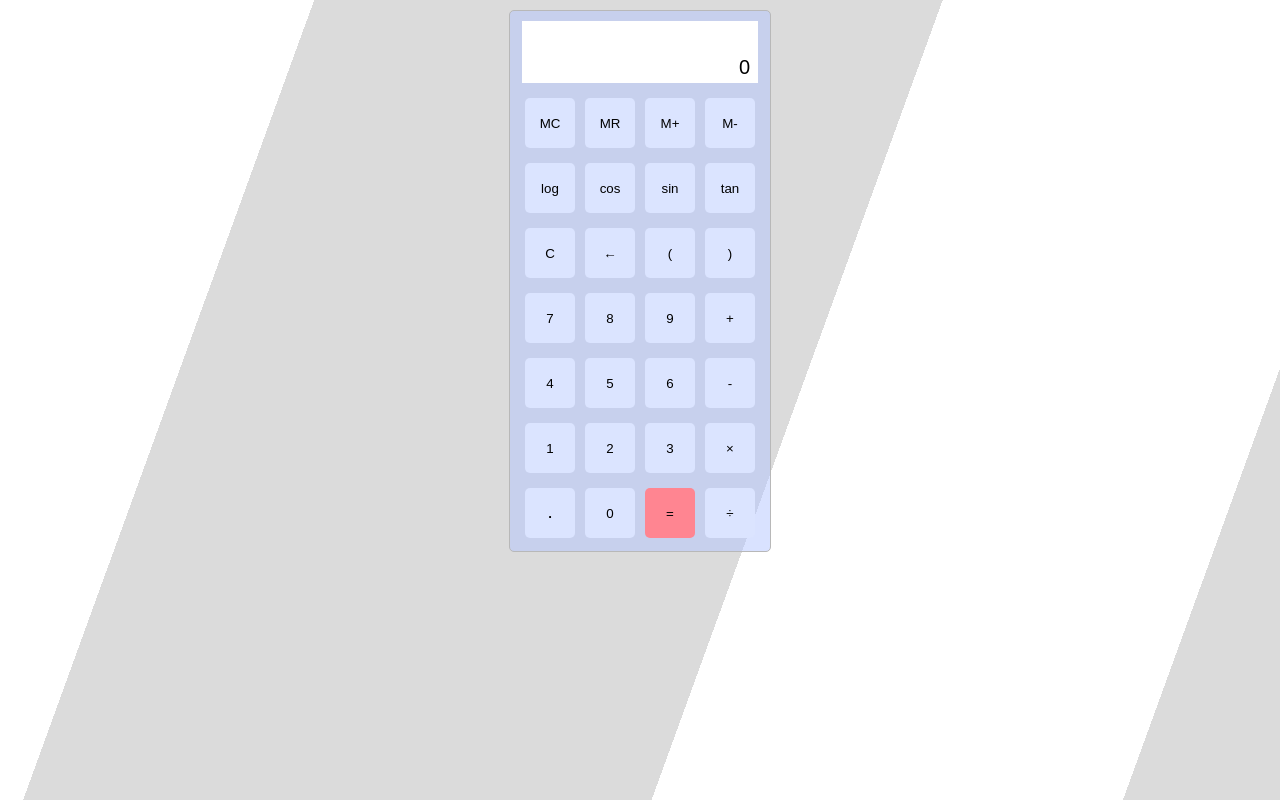
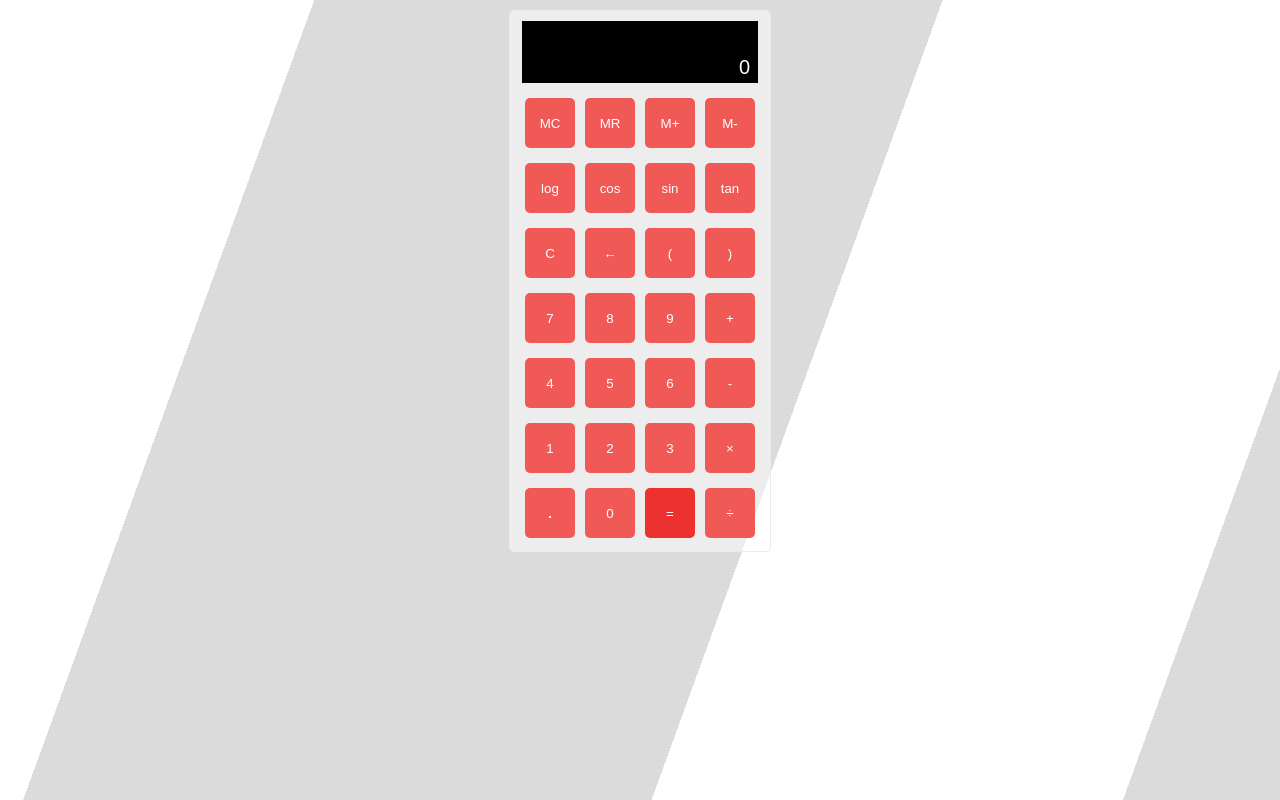
Before and after one commit to chite/Web_HW, a PHP site: page /hw2.html in a window 1280 px wide. Run offline with PHP 8.4, Linux system fonts and the light colour scheme.

Commit message:
modify bug for hw3: division and change UI

```diff
--- a/calc.js
+++ b/calc.js
@@ -94,7 +94,7 @@ multiply.onclick = function() {
     multiply.blur();
 };
 division.onclick = function() {
-    forCount("÷");
+    forCount("/");
     division.blur();
 };
 cls.onclick = function() {
@@ -113,7 +113,7 @@ back.onclick = function() {
 evall.onclick = function() {
     if (inputSec.value == "" && AccumulateEqual == true) { //如果sub為空且可開始連續=
         for (var i = accumulate.length; i >= 0; i--) {
-            if ("+" == accumulate[i] || "-" == accumulate[i] || "*" == accumulate[i] || "÷" == accumulate[i] && getSign == true) {
+            if ("+" == accumulate[i] || "-" == accumulate[i] || "*" == accumulate[i] || "/" == accumulate[i] && getSign == true) {
                 accumulate = accumulate.substring(i);
             } //如果有+-...在字串[i]中且未取得+-...
         }
@@ -123,6 +123,7 @@ evall.onclick = function() {
         evall.blur();
     } else if (inputSec.value != "" && AccumulateEqual == false) { //如果sec不為空且不可連續=
         try {
+
             inputSec.value += input.value;
             accumulate = inputSec.value; //取得要計算的值以供連續=
             input.value = eval(inputSec.value);
@@ -265,7 +266,7 @@ function keyDown(e) {
             setColor(multiply);
             break;
         case 111:
-            forCount("÷");
+            forCount("/");
             setColor(division);
             break;
         case 8:
@@ -286,7 +287,7 @@ function keyDown(e) {
             setColor(evall);
             if (inputSec.value == "" && AccumulateEqual == true) { //如果sub為空且可開始連續=
                 for (var i = accumulate.length; i >= 0; i--) {
-                    if ("+" == accumulate[i] || "-" == accumulate[i] || "*" == accumulate[i] || "÷" == accumulate[i] && getSign == true) {
+                    if ("+" == accumulate[i] || "-" == accumulate[i] || "*" == accumulate[i] || "/" == accumulate[i] && getSign == true) {
                         accumulate = accumulate.substring(i);
                     } //如果有+-...在字串[i]中且未取得+-...
                 }
@@ -356,10 +357,10 @@ function forCount(count) {
 function setColor(element) {
     let choosecolor = element.style.backgroundColor;
     if (element == evall) {
-        element.style.backgroundColor = "#FF6B7A";
-        setTimeout(() => element.style.backgroundColor = choosecolor, 100);
+        element.style.backgroundColor = "#FF1F1F";
+        setTimeout(() => element.style.backgroundColor = choosecolor, 200);
     } else {
-        element.style.backgroundColor = "#8FCDFF";
-        setTimeout(() => element.style.backgroundColor = choosecolor, 100);
+        element.style.backgroundColor = "#FD4C49";
+        setTimeout(() => element.style.backgroundColor = choosecolor, 200);
     }
 }
--- a/hw2.html
+++ b/hw2.html
@@ -3,7 +3,7 @@
 
 <head>
     <meta charset="UTF-8">
-    <title>Document</title>
+    <title>Calc</title>
     <meta name="viewport" content="width=device-width, initial-scale=1.0">
     <meta property="og:image" content="https://raw.githubusercontent.com/chite/Resume/master/resources/icon1.png">
     <link rel="stylesheet" type="text/css" href="style_hw2.css">
--- a/style_hw2.css
+++ b/style_hw2.css
@@ -12,25 +12,25 @@ body {
 }
 
 .container-style {
-    border: 1.5px solid #B8B8B8;
+    border: 1.5px solid #EBEBEB;
     border-radius: 5px;
     width: 250px;
     height: 530px;
     margin: auto;
     margin-top: 10px;
     padding: 5px;
-    background-color: rgba(179, 198, 255, 0.5);
+    background-color: rgba(255, 255, 255, 0.5);
 }
 
 #inputNum,
 #inputNumAdd {
-    background-color: white;
+    background-color: black;
+    color: white;
     display: block;
     margin: 0 auto;
     padding: 4px 8px;
     border: 0px;
     text-align: right;
-    color: black;
     font-size: 20px;
 }
 
@@ -59,12 +59,13 @@ body {
     height: 50px;
     margin: 5px;
     margin-top: 10px;
-    background-color: #DBE4FF;
+    background-color: #F15956;
+    color: white;
     border: 0px;
 }
 
 .square input:hover {
-    background-color: #8FCDFF;
+    background-color: #FD4C49;
 }
 
 #dot {
@@ -72,9 +73,9 @@ body {
 }
 
 #eval {
-    background-color: #FF8591;
+    background-color: #ED3131;
 }
 
 #eval:hover {
-    background-color: #FF6B7A;
+    background-color: #FF1F1F;
 }
```
